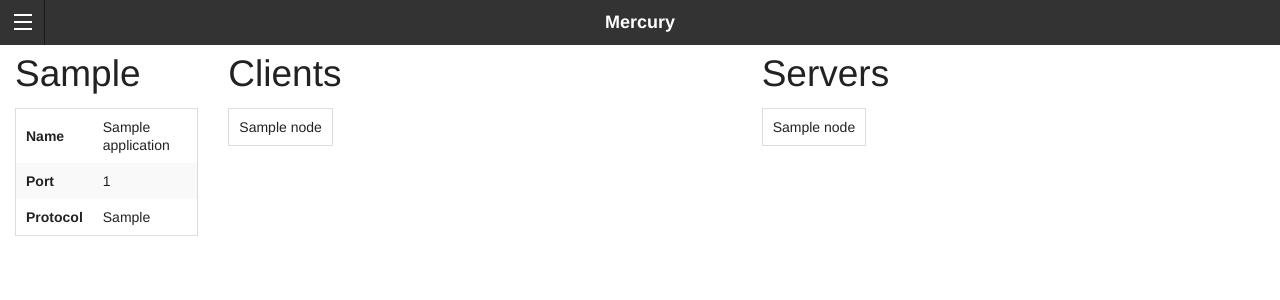
After one commit to jonstacks/mercury, a Django app: a page that uses mercury/templates/mercury/application_detail.html in a window 1280 px wide. The commit adds this page. Shown: the top 300 px of the page. Run offline with Django 3.2, Linux system fonts and the light colour scheme; tables that the repository leaves empty hold one stand-in row (values such as "Sample post").

Commit message:
Application Detail View

```diff
--- a/mercury/models.py
+++ b/mercury/models.py
@@ -1,6 +1,7 @@
 import uuid
 
 from django.db import models
+from django.core.urlresolvers import reverse
 from hurry.filesize import size
 
 from mercury.fields import PortField
@@ -24,6 +25,10 @@ class Application(models.Model):
         if self.name:
             return self.name
         return str(self.port)
+
+    def get_absolute_url(self):
+        return reverse('app-detail', kwargs={
+            'protocol': self.protocol.abbreviation, 'port': self.port})
 
 
 class ApplicationTraffic(models.Model):
--- /dev/null
+++ b/mercury/templates/mercury/application_detail.html
@@ -0,0 +1,65 @@
+{% extends "mercury/base.html" %}
+
+{% block page_wrap %}
+<div class="row full-width">
+  <div class="large-2 columns">
+    <div class="row">
+      <div class="large-12 columns">
+        <h2>{{ app }}</h2>
+      </div>
+    </div>
+    <div class="row">
+      <div class="large-12 columns">
+        <table>
+          <tbody>
+            <tr>
+              <th>Name</th>
+              <td>{{ app.name|default:"UNKNOWN" }}
+            </tr>
+            <tr>
+              <th>Port</th>
+              <td>{{ app.port }}</td>
+            </tr>
+            <tr>
+              <th>Protocol</th>
+              <td>{{ app.protocol }}</td>
+            </tr>
+          </tbody>
+        </table>
+      </div>
+    </div>
+  </div>
+  <div class="large-5 columns">
+    <div class="row">
+      <div class="large-12 columns">
+        <h2>Clients<h2>
+          <table>
+            <tbody>
+              {% for c in clients %}
+              <tr>
+                <td>{{ c }}</td>
+              </tr>
+              {% endfor %}
+            </tbody>
+          </table>
+      </div>
+    </div>
+  </div>
+  <div class="large-5 columns">
+    <div class="row">
+      <div class="large-12 columns">
+        <h2>Servers<h2>
+          <table>
+            <tbody>
+              {% for s in servers %}
+              <tr>
+                <td>{{ s }}</td>
+              </tr>
+              {% endfor %}
+            </tbody>
+          </table>
+      </div>
+    </div>
+  </div>
+</div>
+{% endblock %}
--- a/mercury/templates/mercury/application_list.html
+++ b/mercury/templates/mercury/application_list.html
@@ -5,7 +5,7 @@
 <ul class="small-block-grid-2 medium-block-grid-3 large-block-grid-4">
   {% for app in app_list %}
     <li>
-      <a href="#">
+      <a href="{{ app.get_absolute_url }}">
         <div class="panel">
           <h5>{{ app }}<span class="label round right">{{ app.port }}</span></h5>
           {% if app.name %}
--- a/mercury/urls.py
+++ b/mercury/urls.py
@@ -16,10 +16,15 @@ Including another URLconf
 from django.conf.urls import include, url
 from django.contrib import admin
 
-from mercury.views import ApplicationList
+from mercury.views import (
+    ApplicationDetail,
+    ApplicationList,
+)
 
 urlpatterns = [
     url(r'^admin/', include(admin.site.urls)),
 
     url(r'^app/$', ApplicationList.as_view(), name='app-list'),
+    url(r'^app/(?P<protocol>\w+)/(?P<port>\d+)/$', ApplicationDetail.as_view(),
+        name='app-detail')
 ]
--- a/mercury/views.py
+++ b/mercury/views.py
@@ -1,12 +1,32 @@
 from django.shortcuts import get_object_or_404
-from django.views.generic import ListView
+from django.views.generic import DetailView, ListView
 
 from mercury.models import (
     Application,
+    Node,
 )
+
+
+class ApplicationDetail(DetailView):
+    context_object_name = 'app'
+    model = Application
+
+    def get_context_data(self, **kwargs):
+        context = super().get_context_data(**kwargs)
+        context['clients'] = Node.objects.filter(
+            outgoing_traffic__application=context['app'])
+        context['servers'] = Node.objects.filter(
+            incoming_traffic__application=context['app'])
+        return context
+
+    def get_object(self, queryset=None):
+        port = self.kwargs['port']
+        protocol = self.kwargs['protocol']
+        return get_object_or_404(Application, port=port,
+                                 protocol__abbreviation=protocol)
+
 
 class ApplicationList(ListView):
     context_object_name = 'app_list'
     model = Application
     paginate_by = 50
-    template_name = 'mercury/application_list.html'
```
